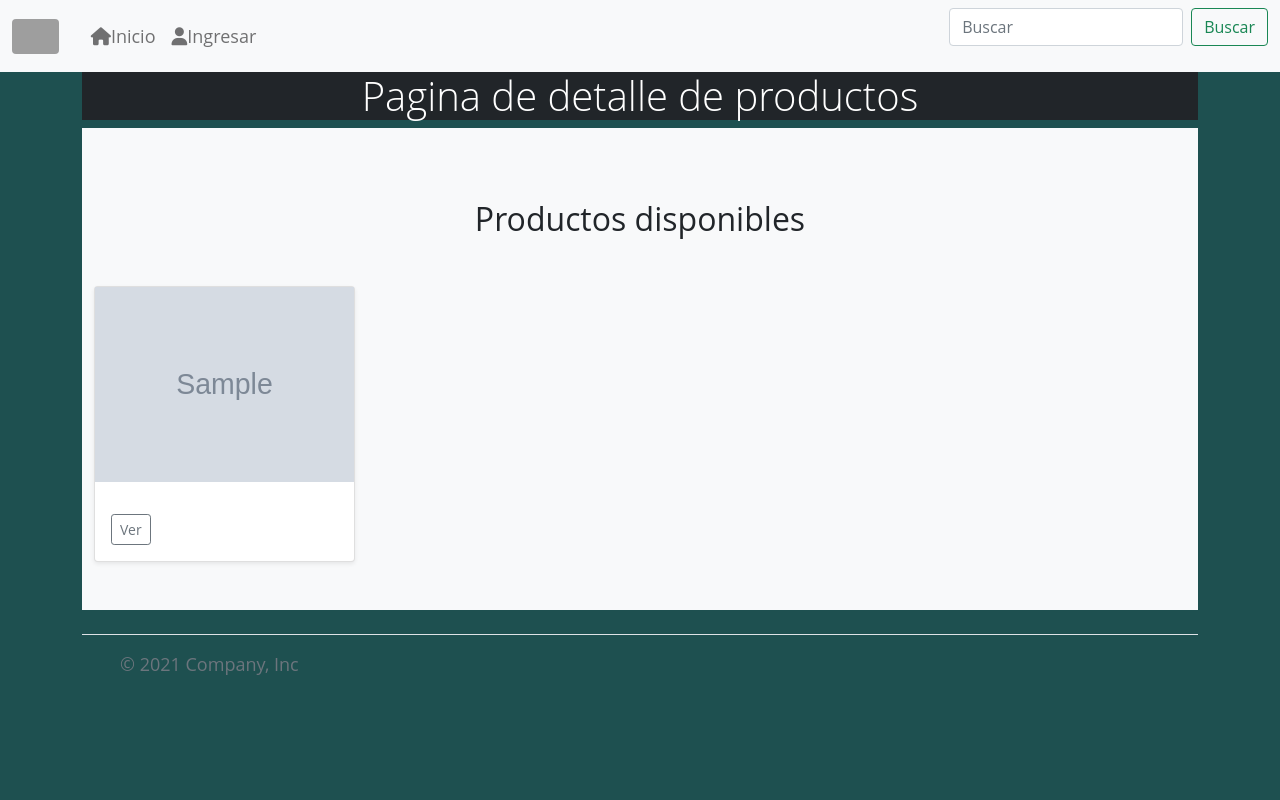
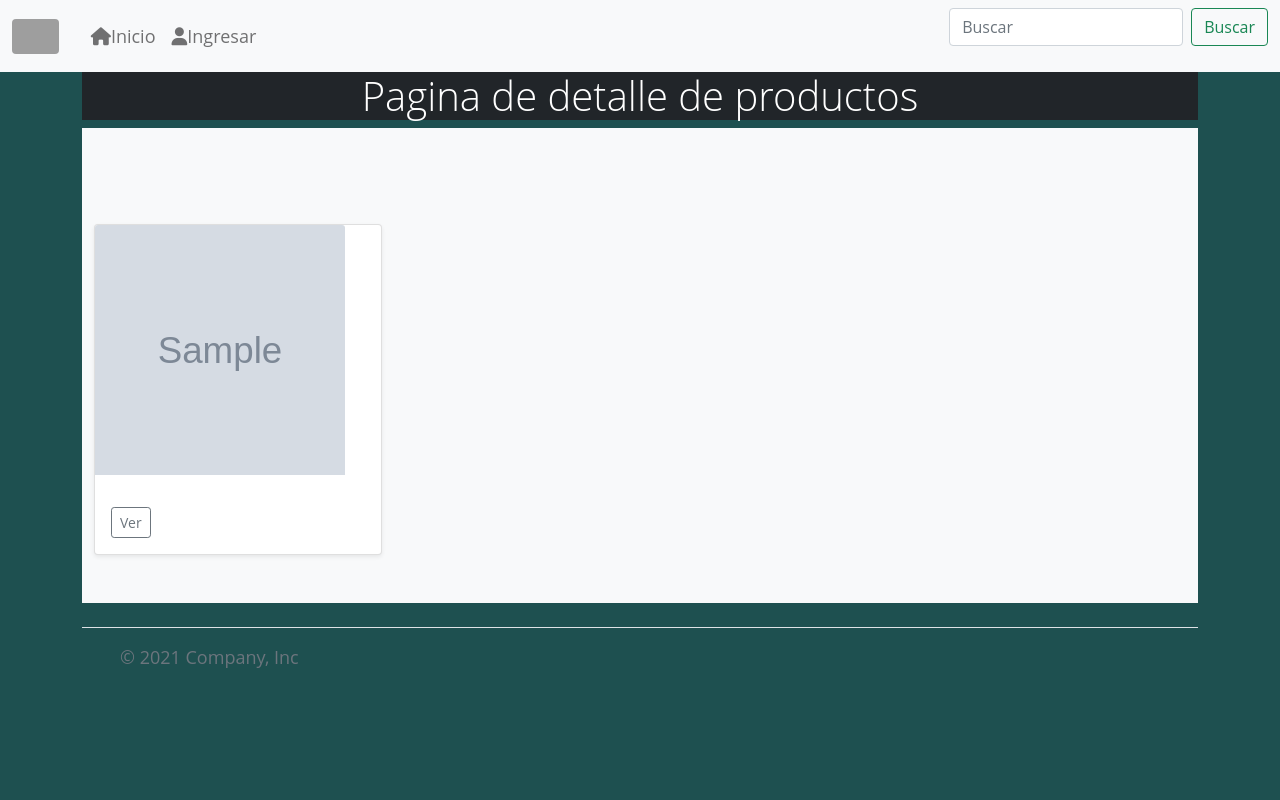
Before and after one commit to pabloafranco/proy23319_grp_6, a Django app: page / in a window 1280 px wide. Run offline with Django 3.2, Linux system fonts and the light colour scheme; tables that the repository leaves empty hold one stand-in row (values such as "Sample post"); grey boxes marked "Sample" are stand-in pictures; some libraries are stand-ins or nearby versions; grey boxes are pictures that could not be loaded.

Commit message:
Ultimo_cambio_20230605

```diff
--- a/proyecto_23319_grp_6/publica/forms.py
+++ b/proyecto_23319_grp_6/publica/forms.py
@@ -160,10 +160,12 @@ class Registrarform(forms.Form):
 
 from django import forms
 
-from administracion.models import Producto, Clasificacion
+from administracion.models import Producto, Clasificacion, models
+
 
 class ProductoForm(forms.ModelForm):
     # nombre = forms.CharField(error_messages={'required':'Hello! no te olvide de mi!'})
+
 
     #fields='__all__'
     #fields=['nombre']
@@ -198,6 +200,7 @@ class ProductoForm(forms.ModelForm):
     estado = forms.ChoiceField(
         label='Estado',
         choices=ESTADO_CHOICES,
+        initial='A',
         widget=forms.Select(attrs={'class':'form-control'})
     )
 
--- a/proyecto_23319_grp_6/publica/static/filecss.css
+++ b/proyecto_23319_grp_6/publica/static/filecss.css
@@ -3,6 +3,12 @@
 nina
 
 */
+
+
+* {
+    box-sizing: border-box
+    }
+
 
 html { scroll-behavior: smooth; }
 
@@ -357,3 +363,26 @@ h2 { margin-top: 0; }
     .tm-drinks-nav > ul > li { margin-bottom: 10px; }
     .tm-drinks-nav > ul > li > a { display: block; }
 }
+
+
+
+:root {
+--max: 18rem
+}
+
+body {
+margin: 0;
+padding: 0;
+min-height: 100%
+}
+
+.card {
+width: var(--max)
+}
+
+.card-img-top {
+width: 100%;
+max-width: var(--max);
+height: calc(var(--max));
+object-fit: cover;
+}
--- a/proyecto_23319_grp_6/publica/templates/publica/home/products.html
+++ b/proyecto_23319_grp_6/publica/templates/publica/home/products.html
@@ -13,17 +13,18 @@
 <section class="album py-5 bg-light">
     <div class="container">
     <!--Section heading-->
-    <h2 class="h1-responsive font-weight-bold text-center my-4">Productos disponibles</h2>
+    {% comment %} <h2 class="h1-responsive font-weight-bold text-center my-4">Productos disponibles</h2> {% endcomment %}
     <!--Section description-->
     <p class="text-center w-responsive mx-auto mb-5"></p>
             {% if cursos|length > 0 %}
                 <div class="row row-cols-1 row-cols-sm-2 row-cols-md-4 g-3">
                     {% for curso in cursos %}
                         <div class="col">
-                            <div class="card shadow-sm">
+                            <div class="card shadow-sm" >
                                 {% comment %} <img class="bd-placeholder-img card-img-top" width="100%" src="https://picsum.photos/id/{{ forloop.counter|add:500 }}/300/200" alt="{{curso.nombre}}"
                                 width="20%"> {% endcomment %}
-                                <img src="{{curso.foto.url}}" alt="{{curso.desc_producto}}" width="100%">
+                                {% comment %} <img src="{{curso.foto.url}}" alt="{{curso.desc_producto}}" width="100%"> {% endcomment %}
+                                <img src="{{curso.foto.url}}" alt="{{curso.desc_producto}}" class="card-img-top" style="width: 250px; height: 250px">
                                 <div class="card-body">
                                     <h3>{{curso.nombre}}</h3>
                                     <p class="card-text">{{curso.descripcion}}</p>
--- a/proyecto_23319_grp_6/publica/templates/publica/login/login.html
+++ b/proyecto_23319_grp_6/publica/templates/publica/login/login.html
@@ -52,8 +52,10 @@
 
             </div>
             <div class="col-sm-6 px-0 d-none d-sm-block">
-              <img src="https://mdbcdn.b-cdn.net/img/Photos/new-templates/bootstrap-login-form/img3.webp"
-                alt="Login image" class="w-100 vh-100" style="object-fit: cover; object-position: left;">
+              {% comment %} <img src="https://mdbcdn.b-cdn.net/img/Photos/new-templates/bootstrap-login-form/img3.webp"
+                alt="Login image" class="w-100 vh-100" style="object-fit: cover; object-position: left;"> {% endcomment %}
+              <img src="https://media.istockphoto.com/id/1320617333/es/foto/carro-de-la-compra-lleno-de-comida-aislada-sobre-blanco-concepto-de-tienda-de-comestibles-y.jpg?s=612x612&w=0&k=20&c=IX1jnohfwguKaYWUJXyNzC6Nf08hC4kFpG3ckxHSuDg="
+                alt="Login image" class="w-80 vh-80" style="background-size:cover; background-position:center">
             </div>
           </div>
         </div>
--- a/proyecto_23319_grp_6/publica/views.py
+++ b/proyecto_23319_grp_6/publica/views.py
@@ -230,7 +230,7 @@ def productos_editar(request,id):
         formulario = ProductoForm(instance=producto)
     return render(request,'publica/productos/editar.html',{'formulario':formulario})
 
-def productos_eliminar(request,id_producto):
+def productos_eliminar(request,id):
     try:
         producto = Producto.objects.get(pk=id)
     except Producto.DoesNotExist:
```
